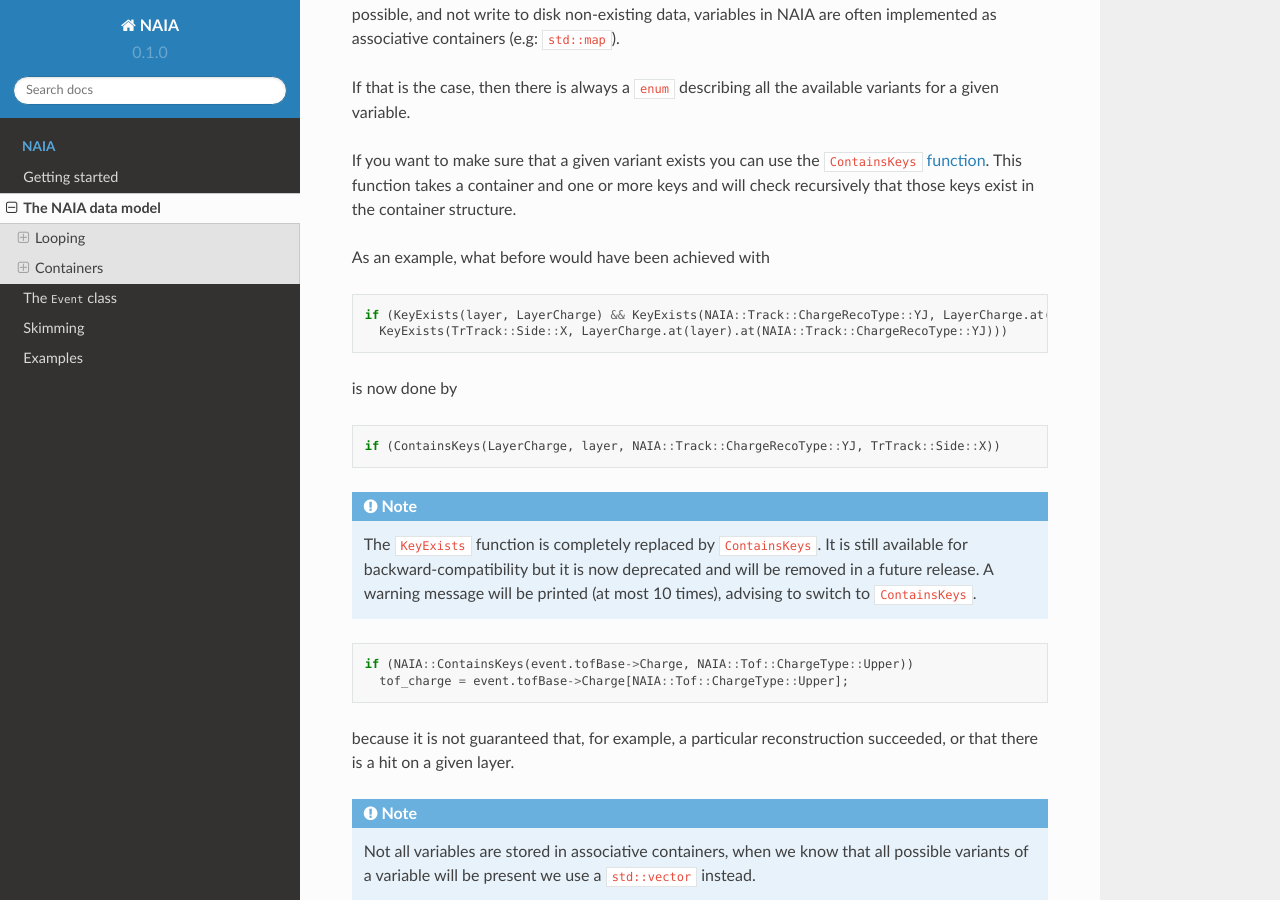
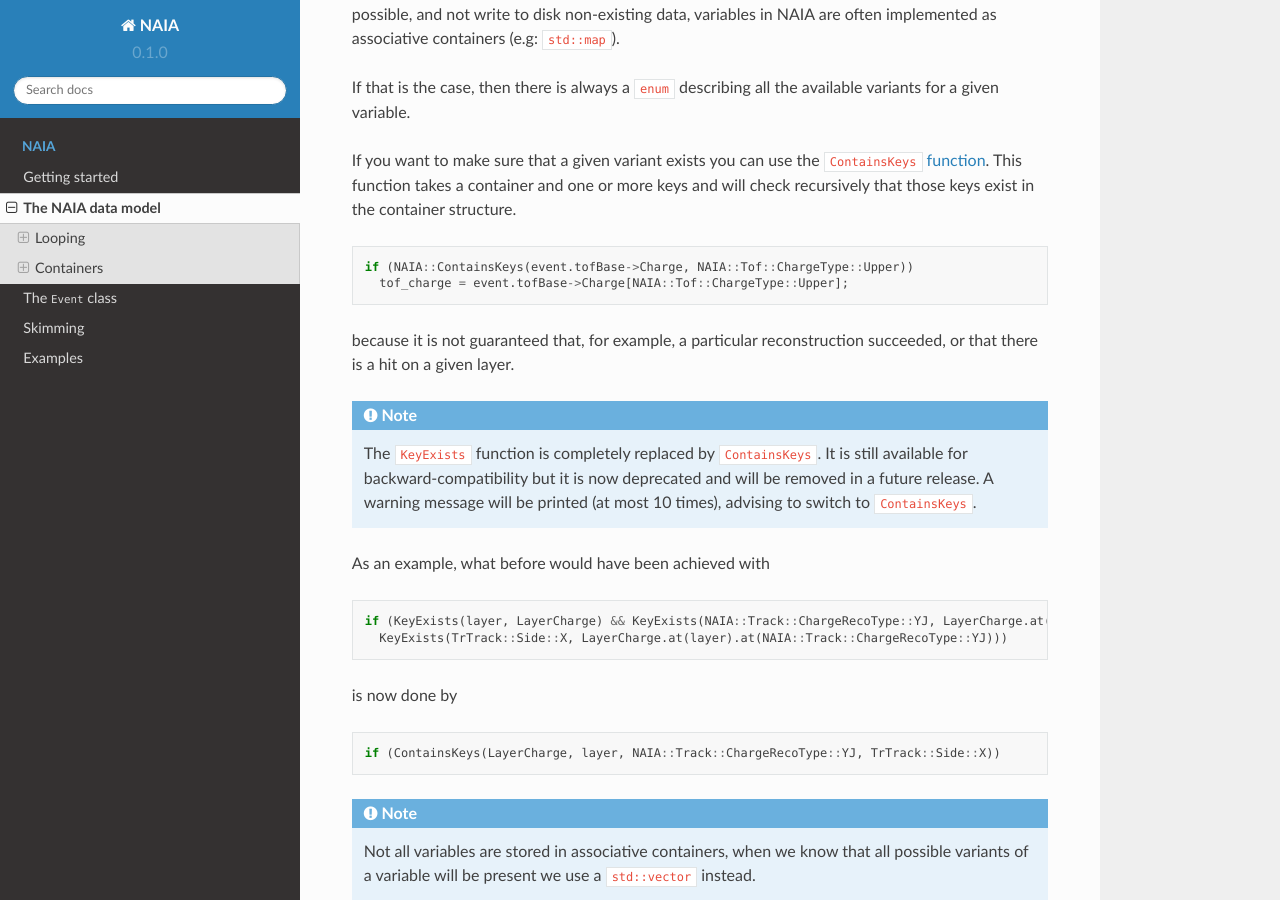
Before and after one commit to valerioformato/NAIA-readthedocs, a Sphinx documentation site: the page built from docs/source/datamodel/datamodel.rst, in a window 1280 px wide and 900 px high, scrolled down 3237 px. Built offline with Sphinx 7.4.7 and the Read the Docs theme 2.0.0, drawn with Linux system fonts in a browser that asks for light colours; some of the changed lines change nothing that is shown.

Commit message:
Fix datamodel description copypasta errors

```diff
--- a/docs/source/datamodel/datamodel.rst
+++ b/docs/source/datamodel/datamodel.rst
@@ -153,6 +153,18 @@ If that is the case, then there is always a ``enum`` describing all the availabl
 If you want to make sure that a given variant exists you can use the ``ContainsKeys`` `function <https://naia-docs.web.cern.ch/naia-docs/v0.1.0/group__contvar.html#gadbb95738c905854cc9e90e40f4789072>`_.
 This function takes a container and one or more keys and will check recursively that those keys exist in the container structure.
 
+.. code-block:: cpp
+
+  if (NAIA::ContainsKeys(event.tofBase->Charge, NAIA::Tof::ChargeType::Upper))
+    tof_charge = event.tofBase->Charge[NAIA::Tof::ChargeType::Upper];
+
+because it is not guaranteed that, for example, a particular reconstruction succeeded, or that there is a hit on a given layer.
+
+.. note::
+
+  The ``KeyExists`` function is completely replaced by ``ContainsKeys``. It is still available for backward-compatibility but it is now deprecated
+  and will be removed in a future release. A warning message will be printed (at most 10 times), advising to switch to ``ContainsKeys``.
+
 As an example, what before would have been achieved with
 
 .. code-block:: cpp
@@ -169,17 +181,6 @@ is now done by
 
 .. note::
 
-  The ``KeyExists`` function is completely replaced by ``ContainsKeys``. It is still available for backward-compatibility but it is now deprecated
-  and will be removed in a future release. A warning message will be printed (at most 10 times), advising to switch to ``ContainsKeys``.
-
-.. code-block:: cpp
-
-  if (NAIA::ContainsKeys(event.tofBase->Charge, NAIA::Tof::ChargeType::Upper))
-    tof_charge = event.tofBase->Charge[NAIA::Tof::ChargeType::Upper];
-
-because it is not guaranteed that, for example, a particular reconstruction succeeded, or that there is a hit on a given layer.
-
-.. note::
   Not all variables are stored in associative containers, when we know that all possible variants of a variable will be present
   we use a ``std::vector`` instead.
 
```
